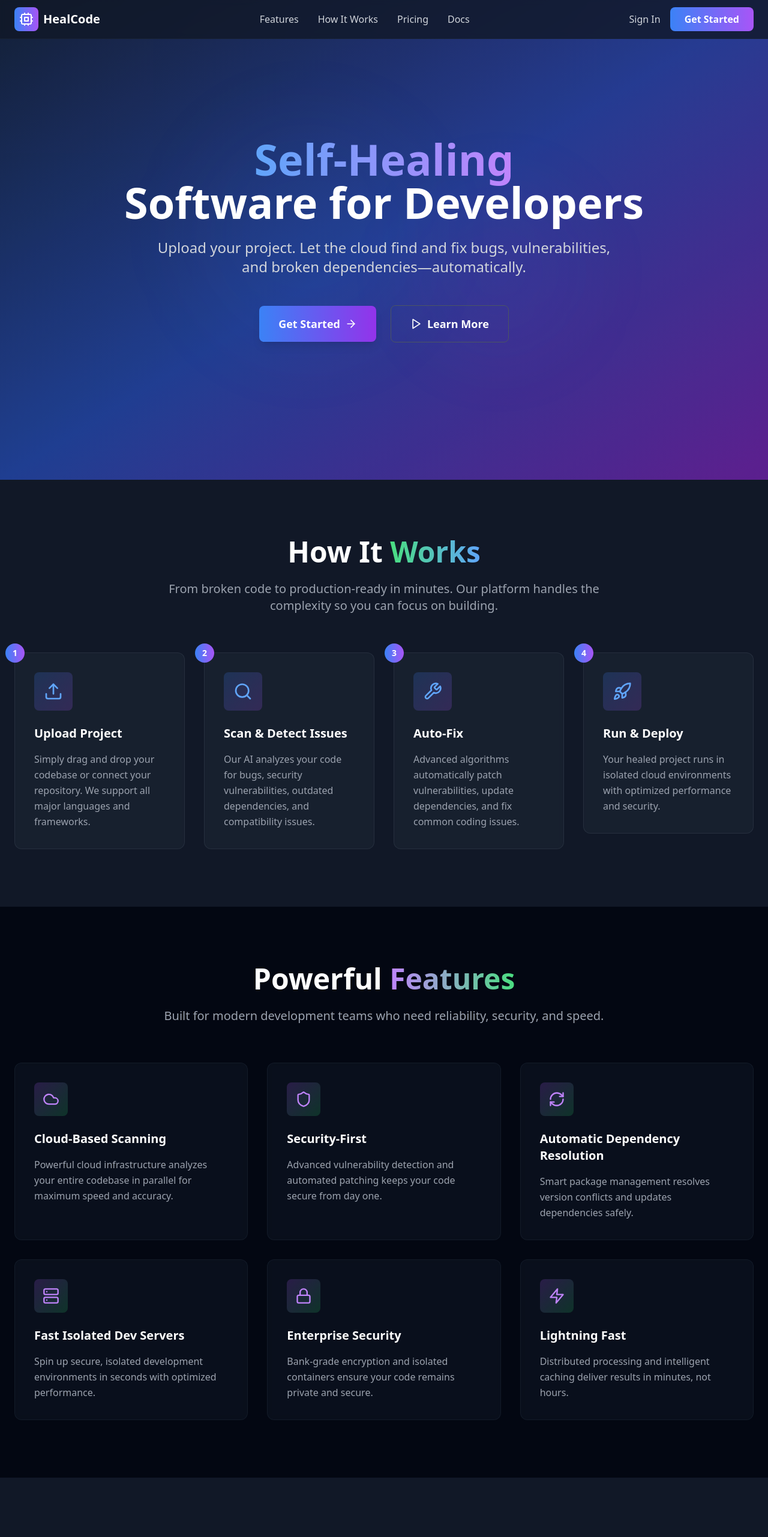
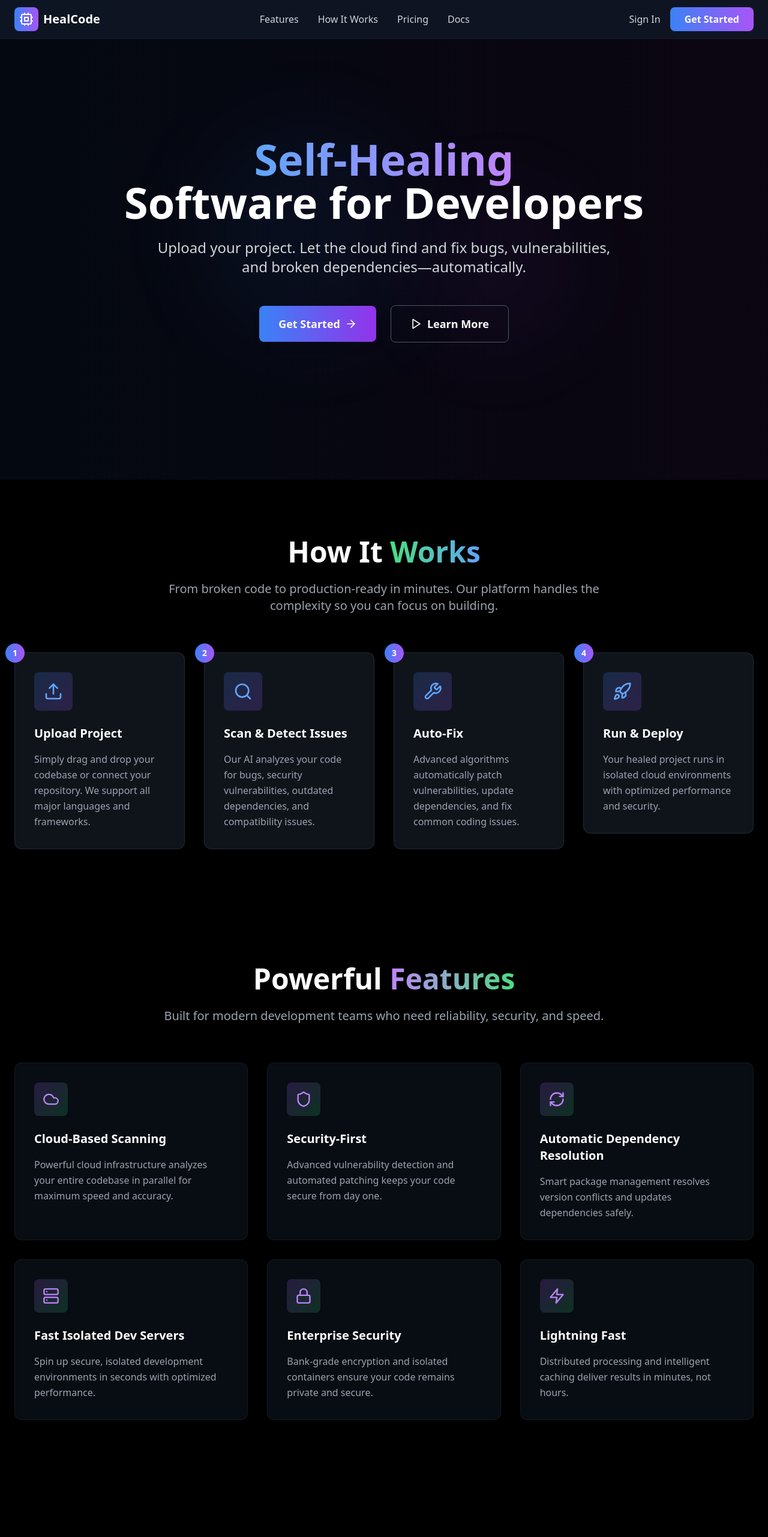
Before and after one commit to aadii-chavan/EDI-SelfHealing, a React (Vite) app: page / in a window 1280 px wide. Shown: the top 2563 px of the page at 60% size. Built offline with nearby package versions, Linux system fonts and the light colour scheme.

Commit message:
background color changed

```diff
--- a/src/App.tsx
+++ b/src/App.tsx
@@ -10,7 +10,7 @@ import Footer from './components/Footer';
 
 function App() {
   return (
-    <div className="min-h-screen bg-gray-900">
+    <div className="min-h-screen bg-black">
       <Header />
       <Hero />
       <HowItWorks />
--- a/src/components/CallToAction.tsx
+++ b/src/components/CallToAction.tsx
@@ -3,7 +3,7 @@ import { ArrowRight, Sparkles } from 'lucide-react';
 
 const CallToAction = () => {
   return (
-    <section className="py-24 bg-gradient-to-r from-blue-900 via-purple-900 to-green-900 relative overflow-hidden">
+    <section className="py-24 bg-black relative overflow-hidden">
       <div className="absolute inset-0 bg-gradient-to-r from-blue-500/10 to-green-500/10 animate-pulse"></div>
 
       <div className="relative z-10 max-w-4xl mx-auto px-6 text-center">
--- a/src/components/Demo.tsx
+++ b/src/components/Demo.tsx
@@ -3,7 +3,7 @@ import { Terminal, CheckCircle, AlertTriangle, RefreshCw } from 'lucide-react';
 
 const Demo = () => {
   return (
-    <section className="py-24 bg-gray-900">
+    <section className="py-24 bg-black">
       <div className="max-w-7xl mx-auto px-6">
         <div className="text-center mb-16">
           <h2 className="text-4xl md:text-5xl font-bold text-white mb-6">
--- a/src/components/Features.tsx
+++ b/src/components/Features.tsx
@@ -36,7 +36,7 @@ const features = [
 
 const Features = () => {
   return (
-    <section className="py-24 bg-gray-950">
+    <section className="py-24 bg-black">
       <div className="max-w-7xl mx-auto px-6">
         <div className="text-center mb-16">
           <h2 className="text-4xl md:text-5xl font-bold text-white mb-6">
--- a/src/components/Footer.tsx
+++ b/src/components/Footer.tsx
@@ -3,7 +3,7 @@ import { Cpu, Github, Twitter, Linkedin, Mail } from 'lucide-react';
 
 const Footer = () => {
   return (
-    <footer className="bg-gray-950 border-t border-gray-800">
+    <footer className="bg-black border-t border-gray-800">
       <div className="max-w-7xl mx-auto px-6 py-16">
         <div className="grid grid-cols-1 md:grid-cols-4 gap-8">
           <div className="col-span-1 md:col-span-2">
--- a/src/components/Hero.tsx
+++ b/src/components/Hero.tsx
@@ -3,7 +3,7 @@ import { ArrowRight, Play } from 'lucide-react';
 
 const Hero = () => {
   return (
-    <section className="relative min-h-screen flex items-center justify-center overflow-hidden bg-gradient-to-br from-gray-900 via-blue-900 to-purple-900">
+    <section className="relative min-h-screen flex items-center justify-center overflow-hidden bg-black">
       {/* Animated background elements */}
       <div className="absolute inset-0 bg-gradient-to-r from-blue-500/10 to-purple-500/10 animate-pulse"></div>
       <div className="absolute top-1/4 left-1/4 w-96 h-96 bg-blue-500/5 rounded-full blur-3xl animate-float"></div>
--- a/src/components/HowItWorks.tsx
+++ b/src/components/HowItWorks.tsx
@@ -26,7 +26,7 @@ const steps = [
 
 const HowItWorks = () => {
   return (
-    <section className="py-24 bg-gray-900">
+    <section className="py-24 bg-black">
       <div className="max-w-7xl mx-auto px-6">
         <div className="text-center mb-16">
           <h2 className="text-4xl md:text-5xl font-bold text-white mb-6">
--- a/src/components/Testimonials.tsx
+++ b/src/components/Testimonials.tsx
@@ -31,7 +31,7 @@ const logos = [
 
 const Testimonials = () => {
   return (
-    <section className="py-24 bg-gray-950">
+    <section className="py-24 bg-black">
       <div className="max-w-7xl mx-auto px-6">
         <div className="text-center mb-16">
           <h2 className="text-4xl md:text-5xl font-bold text-white mb-6">
--- a/src/index.css
+++ b/src/index.css
@@ -21,6 +21,10 @@
   }
 }
 
+html, body {
+  background: #000 !important;
+}
+
 html {
   scroll-behavior: smooth;
 }
```
